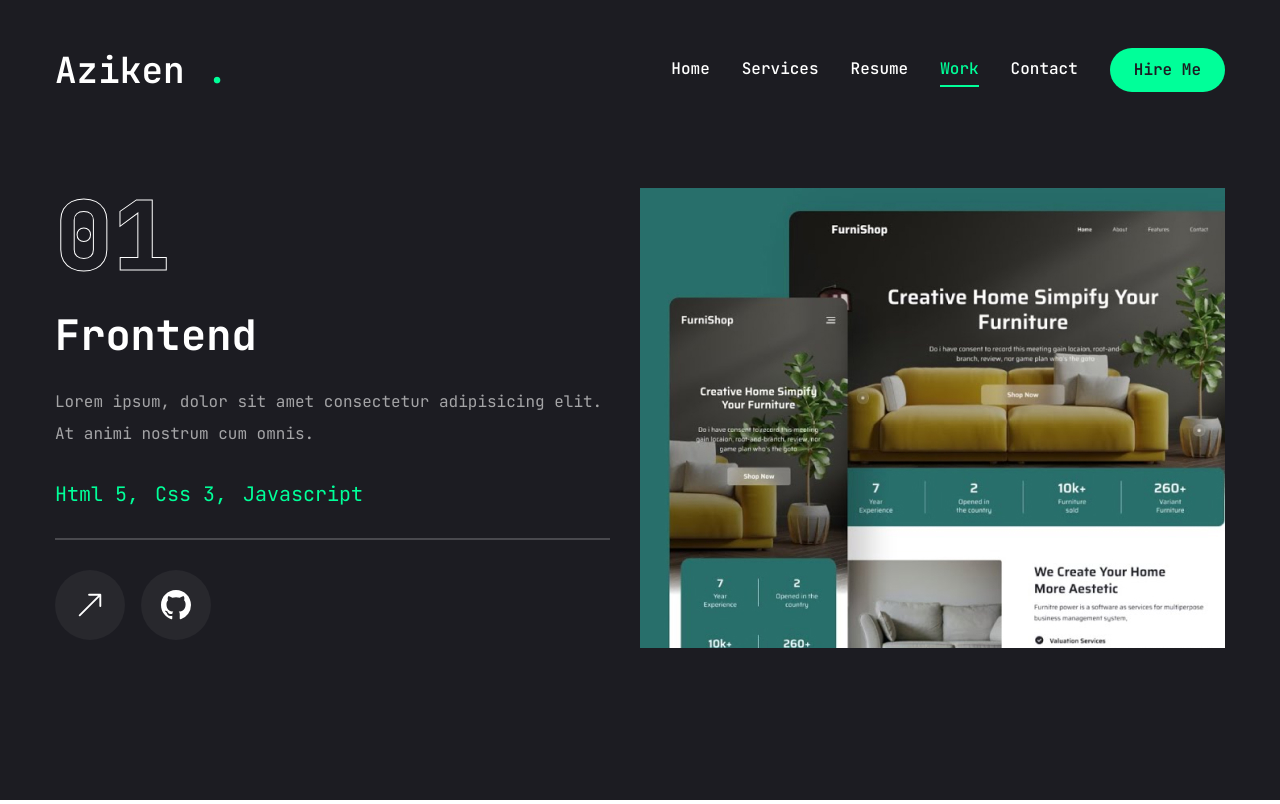
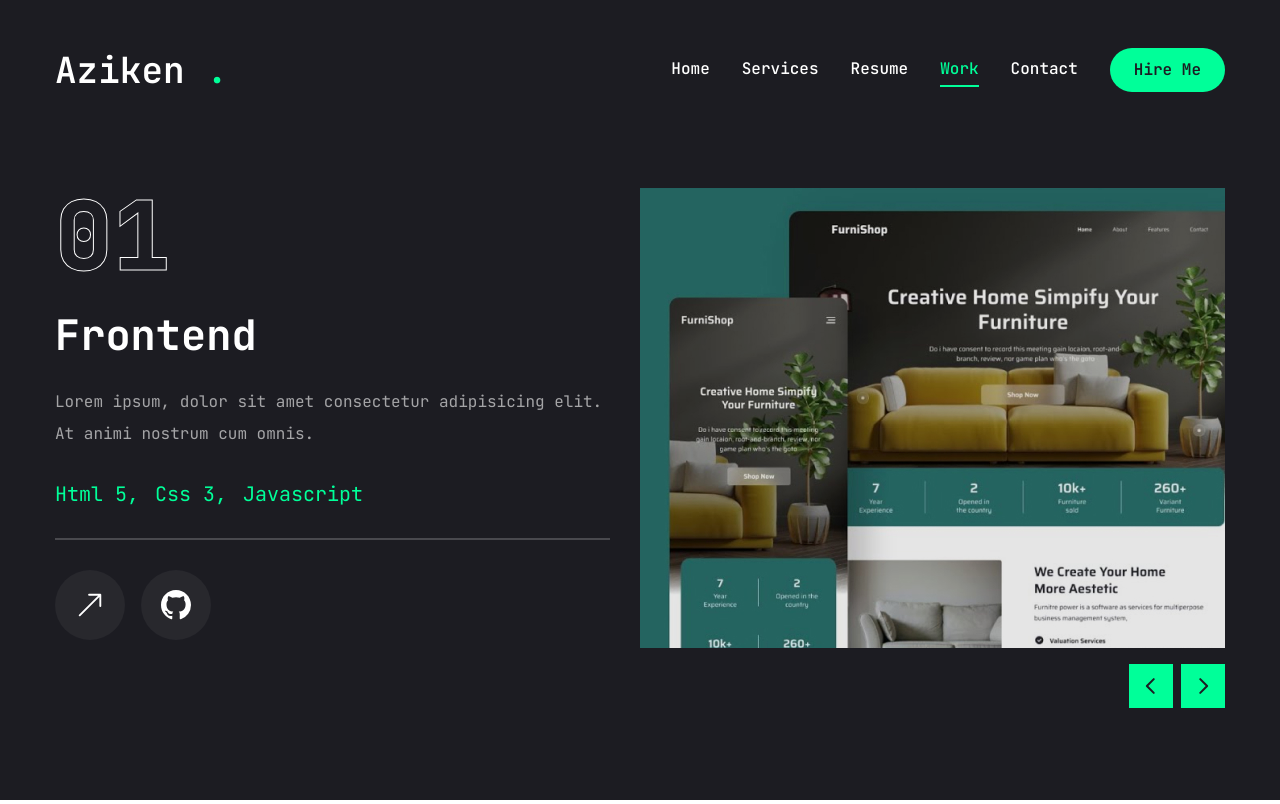
Before and after one commit to Azikenp/Portfolio-website-framer, a Next.js app: page /work in a window 1280 px wide. Built offline with nearby package versions, Linux system fonts and the light colour scheme.

Commit message:
slider buttons done

```diff
--- a/app/work/page.jsx
+++ b/app/work/page.jsx
@@ -15,7 +15,7 @@
 import "swiper/css";
 import "swiper/css/navigation";
 import "swiper/css/pagination";
-
+import WorkSliderButtons from "@/components/WorkSliderButtons";
 
 const projects = [
   {
@@ -65,7 +65,10 @@
   return (
     <motion.div
       initial={{ opacity: 0 }}
-      animate={{ opacity: 1 }}
+      animate={{
+        opacity: 1,
+        transition: { delay: 2.4, duration: 0.4, ease: "easeIn" },
+      }}
       className="min-h-[80vh] flex flex-col justify-center py-12 xl:px-0"
     >
       <div className="container mx-auto">
@@ -129,7 +132,7 @@
                 <SwiperSlide key={index} className="w-full">
                   <div className="h-[460px] relative group flex justify-center items-center bg-pink-50/20">
                     {/* overlay */}
-                    <div></div>
+                    <div className="absolute top-0 bottom-0 w-full h-full bg-black/10 z-10"></div>
                     {/* image */}
                     <Image
                       src={project.image}
@@ -140,6 +143,12 @@
                   </div>
                 </SwiperSlide>
               ))}
+              <WorkSliderButtons
+                className=""
+                containerStyles="flex gap-2 absolute right-0 bottom-[calc(50%_-_22px)] xl:bottom-0 z-20 w-full justify-between xl:w-max xl:justify-none"
+                btnStyles="bg-accent hover:bg-accent-hover text-primary text-[22px] w-[44px] h-[44px] flex justify-center items-center transition-all"
+                iconStyles=""
+              />
             </Swiper>
           </div>
         </div>
--- /dev/null
+++ b/components/WorkSliderButtons.jsx
@@ -0,0 +1,27 @@
+"use client";
+
+import { useSwiper } from "swiper/react";
+import { PiCaretLeftBold, PiCaretRightBold } from "react-icons/pi";
+
+const WorkSliderButtons = ({ containerStyles, btnStyles, iconStyles }) => {
+  const swiper = useSwiper();
+
+  return (
+    <div className={containerStyles}>
+      <button className={btnStyles}>
+        <PiCaretLeftBold
+          className={iconStyles}
+          onClick={() => swiper.slidePrev()}
+        />
+      </button>
+      <button className={btnStyles}>
+        <PiCaretRightBold
+          className={iconStyles}
+          onClick={() => swiper.slideNext()}
+        />
+      </button>
+    </div>
+  );
+};
+
+export default WorkSliderButtons;
```
